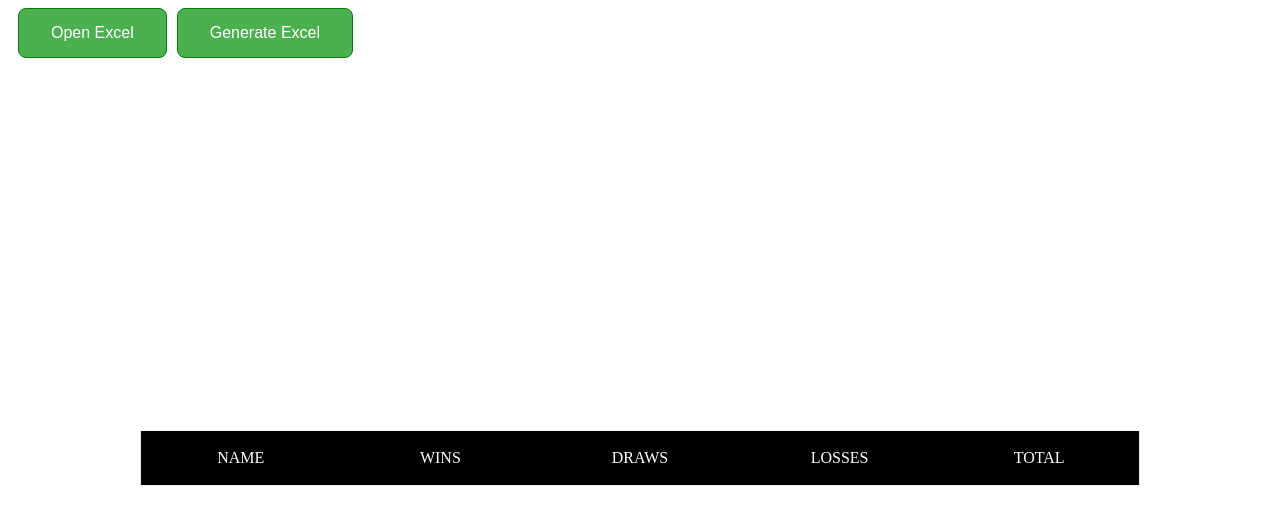
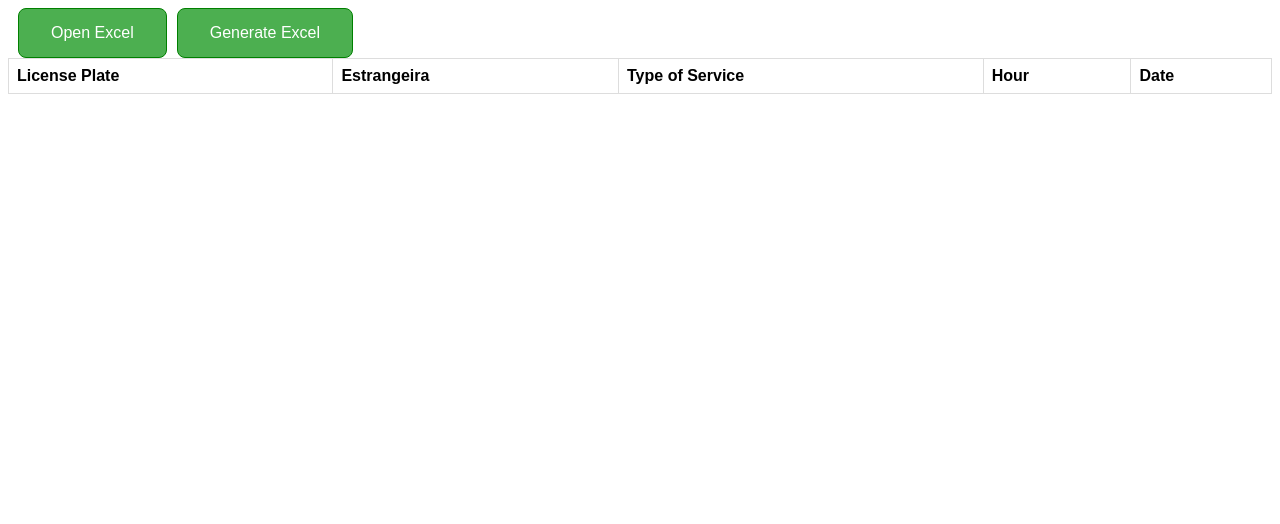
Before and after one commit to zico15/ExcelsAngula, an Angular app: page / in a window 1280 px wide. Shown: the top 524 px of the page. Built offline with nearby package versions, Linux system fonts and the light colour scheme.

Commit message:
refactor: formating table component

```diff
--- a/src/app/app/app.component.ts
+++ b/src/app/app/app.component.ts
@@ -17,10 +17,9 @@ export class AppComponent {
     await excel.importFile(file);
     try {
       this.fieldList = await excel.getValues(excel.getWorksheet(1));
-      console.log('LIST OK => ' + JSON.stringify(this.fieldList));
+      console.log(this.fieldList);
     } catch (error: any) {
-      this.fieldList = error;
-      console.log('LIST ERROR => ' + JSON.stringify(this.fieldList));
+      console.log('LIST ERROR => ' + JSON.stringify(error));
     }
   }
 
--- a/src/app/table/table/table.component.html
+++ b/src/app/table/table/table.component.html
@@ -1,35 +1,17 @@
-<div class="container">
-  <div class="table">
-    <div class="table-header">
-      <div class="header__item">
-        <a id="name" class="filter__link" href="#">Name</a>
-      </div>
-      <div class="header__item">
-        <a id="wins" class="filter__link filter__link--number" href="#">Wins</a>
-      </div>
-      <div class="header__item">
-        <a id="draws" class="filter__link filter__link--number" href="#"
-          >Draws</a
-        >
-      </div>
-      <div class="header__item">
-        <a id="losses" class="filter__link filter__link--number" href="#"
-          >Losses</a
-        >
-      </div>
-      <div class="header__item">
-        <a id="total" class="filter__link filter__link--number" href="#"
-          >Total</a
-        >
-      </div>
-    </div>
-    <div class="table-content">
-      <div class="table-row" *ngFor="let n of fieldArray; let i = index">
-        <div class="table-data">{{ n.plate }}</div>
-        <div class="table-data">{{ n.matriculaEstrangeira }}</div>
-        <div class="table-data">{{ n.type }}</div>
-        <div class="table-data">{{ n.created }}</div>
-      </div>
-    </div>
-  </div>
-</div>
+<table>
+  <tr>
+    <th>License Plate</th>
+    <th>Estrangeira</th>
+    <th>Type of Service</th>
+    <th>Hour</th>
+    <th>Date</th>
+  </tr>
+  <tr *ngFor="let n of fieldArray; let i = index">
+    <td>{{ n.plate }}</td>
+    <td>{{ n.matriculaEstrangeira }}</td>
+    <td>{{ n.type }}</td>
+    <td>{{ n.created | date: 'HH:MM'}}</td>
+    <td>{{ n.created | date: 'dd/MM/YYYY'}}</td>
+  </tr>
+
+</table>
--- a/src/app/table/table/table.component.scss
+++ b/src/app/table/table/table.component.scss
@@ -1,97 +1,15 @@
-@import url("https://fonts.googleapis.com/css?family=Source+Sans+Pro:400,700");
-
-$base-spacing-unit: 24px;
-$half-spacing-unit: $base-spacing-unit / 2;
-
-$color-alpha: #1772ff;
-$color-form-highlight: #eeeeee;
-
-*,
-*:before,
-*:after {
-  box-sizing: border-box;
+table {
+  font-family: arial, sans-serif;
+  border-collapse: collapse;
+  width: 100%;
 }
 
-body {
-  padding: $base-spacing-unit;
-  font-family: "Source Sans Pro", sans-serif;
-  margin: 0;
+td, th {
+  border: 1px solid #dddddd;
+  text-align: left;
+  padding: 8px;
 }
 
-h1,
-h2,
-h3,
-h4,
-h5,
-h6 {
-  margin: 0;
+tr:nth-child(even) {
+  background-color: #dddddd;
 }
-
-.container {
-  max-width: 1000px;
-  margin-right: auto;
-  margin-left: auto;
-  display: flex;
-  justify-content: center;
-  align-items: center;
-  min-height: 100vh;
-}
-
-.table {
-  width: 100%;
-  border: 1px solid $color-form-highlight;
-}
-
-.table-header {
-  display: flex;
-  width: 100%;
-  background: #000;
-  padding: ($half-spacing-unit * 1.5) 0;
-}
-
-.table-row {
-  display: flex;
-  width: 100%;
-  padding: ($half-spacing-unit * 1.5) 0;
-
-  &:nth-of-type(odd) {
-    background: $color-form-highlight;
-  }
-}
-
-.table-data,
-.header__item {
-  flex: 1 1 20%;
-  text-align: center;
-}
-
-.header__item {
-  text-transform: uppercase;
-}
-
-.filter__link {
-  color: white;
-  text-decoration: none;
-  position: relative;
-  display: inline-block;
-  padding-left: $base-spacing-unit;
-  padding-right: $base-spacing-unit;
-
-  &::after {
-    content: "";
-    position: absolute;
-    right: -($half-spacing-unit * 1.5);
-    color: white;
-    font-size: $half-spacing-unit;
-    top: 50%;
-    transform: translateY(-50%);
-  }
-
-  &.desc::after {
-    content: "(desc)";
-  }
-
-  &.asc::after {
-    content: "(asc)";
-  }
-}
--- a/src/app/table/table/table.component.ts
+++ b/src/app/table/table/table.component.ts
@@ -8,14 +8,4 @@ import { Washed } from 'src/service/excel.service';
 })
 export class TableComponent {
   @Input() fieldArray: Array<Washed> = [];
-
-  addFieldValue() {
-    let w = {
-      plate: 'dsd',
-      matriculaEstrangeira: true,
-      type: 'sds',
-      created: new Date(),
-    };
-    this.fieldArray.push(w);
-  }
 }
```
Also changed, not shown: src/app/app/data.json (deleted, +0 -142 lines).
